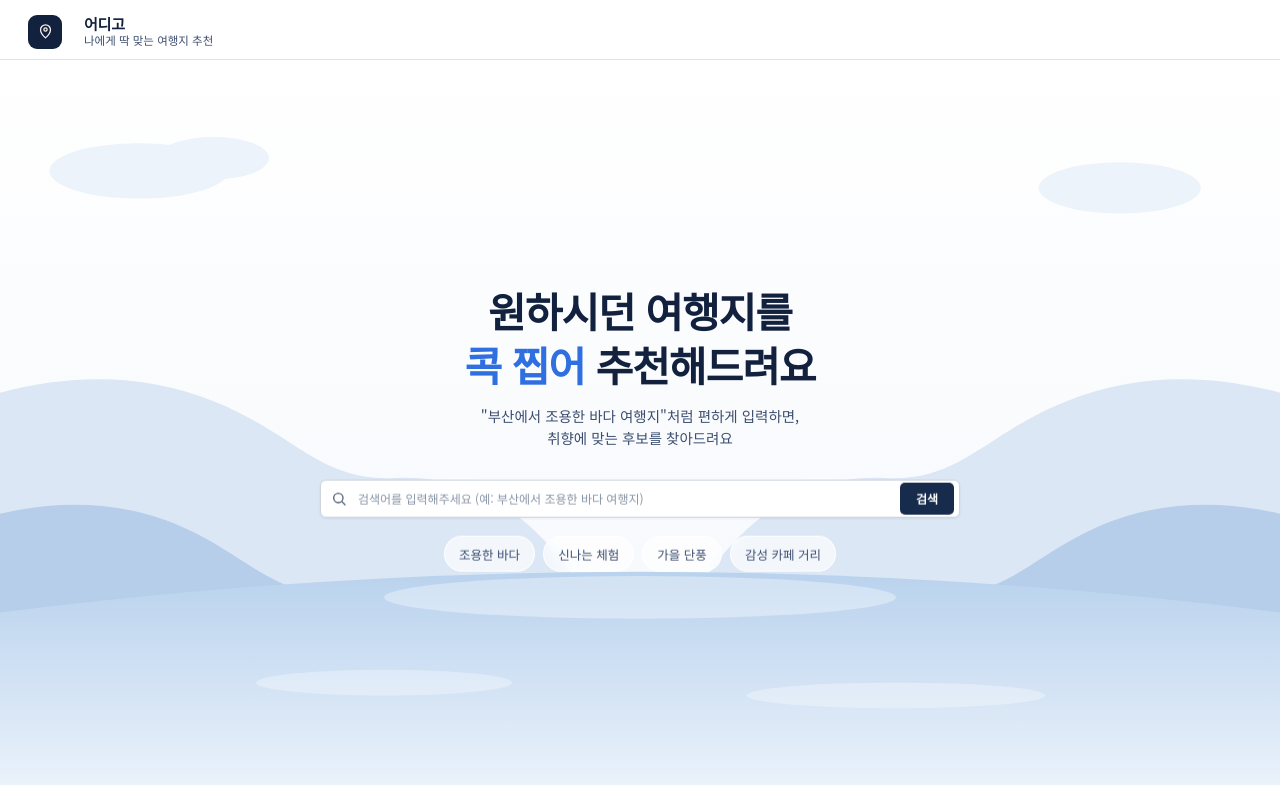
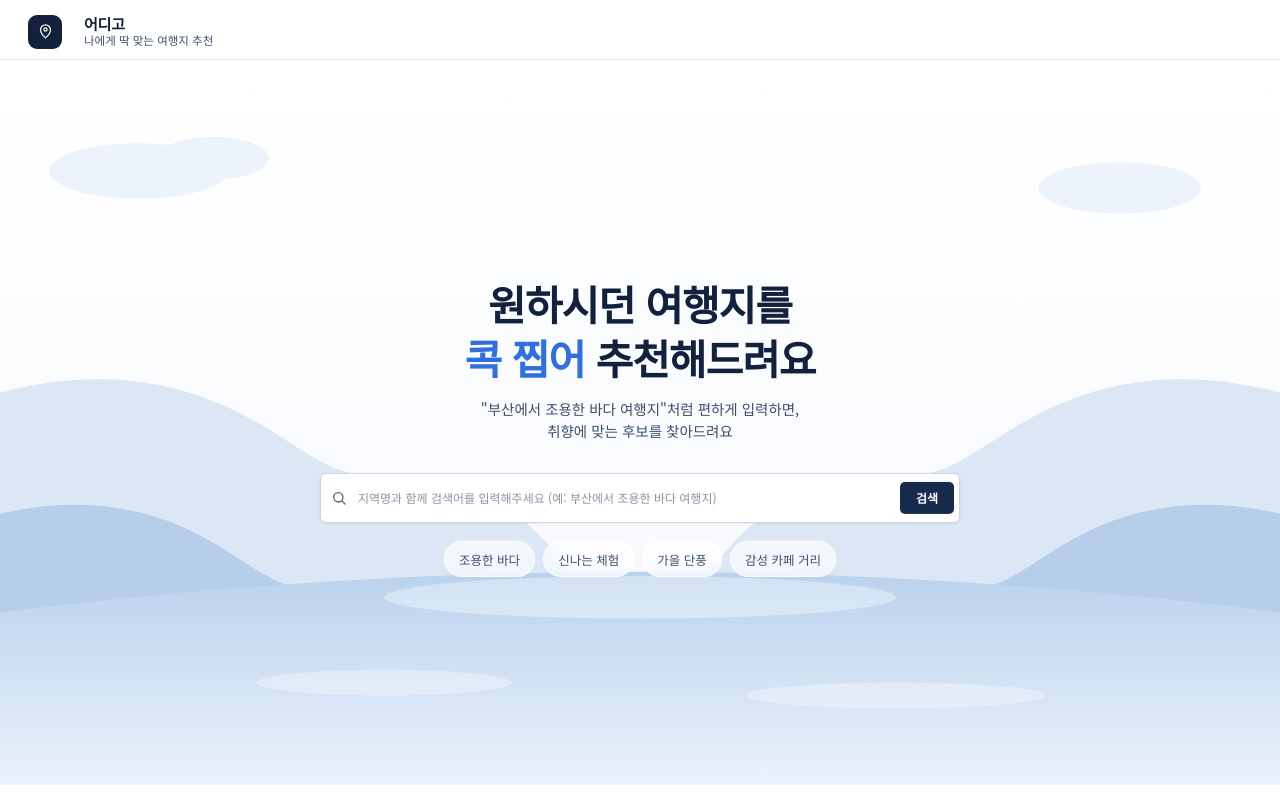
Before and after one commit to SIG-WhereToGO/wheretogo-frontend, a React (Vite) app: page / in a window 1280 px wide. Built offline with nearby package versions, Linux system fonts and the light colour scheme; no server answers.

Commit message:
modify placehold

```diff
--- a/src/components/ResultSearch/ResultSearchBar.jsx
+++ b/src/components/ResultSearch/ResultSearchBar.jsx
@@ -3,7 +3,7 @@ import './ResultSearchBar.css';
 
 export default function SearchBar({
   initialValue = '',
-  placeholder = '검색어를 입력해주세요 (예: 부산에서 조용한 바다 여행지)',
+  placeholder = '지역명과 함께 검색어를 입력해주세요 (예: 부산에서 조용한 바다 여행지)',
   onSearch,
 }) {
   const [value, setValue] = useState(initialValue);
--- a/src/components/SearchBar.css
+++ b/src/components/SearchBar.css
@@ -1,14 +1,18 @@
 .search-row {
   display: flex;
   gap: 10px;
-  max-width: clamp(520px, 38vw, 720px);
+  max-width: clamp(900px, 60vw, 1400px);
+  height: 50px !important;
   margin: 0 auto;
   background: rgba(255, 255, 255, 0.88);
   backdrop-filter: blur(10px);
   -webkit-backdrop-filter: blur(10px);
   border: 1.5px solid rgba(255, 255, 255, 0.9);
   border-radius: var(--radius-md);
-  padding: clamp(6px, 0.5vw, 9px) clamp(6px, 0.5vw, 9px) clamp(6px, 0.5vw, 9px) clamp(18px, 1.3vw, 26px);
+  padding: clamp(6px, 0.5vw, 9px)
+           clamp(6px, 0.5vw, 9px)
+           clamp(6px, 0.5vw, 9px)
+           clamp(18px, 1.3vw, 26px);
   box-shadow: 0 20px 40px -18px rgba(18, 33, 61, 0.32);
   transition: box-shadow 0.25s ease, border-color 0.25s ease, transform 0.25s ease;
 }
--- a/src/components/SearchBar.jsx
+++ b/src/components/SearchBar.jsx
@@ -5,7 +5,7 @@ const SUGGESTIONS = ['조용한 바다', '신나는 체험', '가을 단풍', '
 
 export default function SearchBar({
   initialValue = '',
-  placeholder = '검색어를 입력해주세요 (예: 부산에서 조용한 바다 여행지)',
+  placeholder = '지역명과 함께 검색어를 입력해주세요 (예: 부산에서 조용한 바다 여행지)',
   onSearch,
   showSuggestions = true,
 }) {
```
